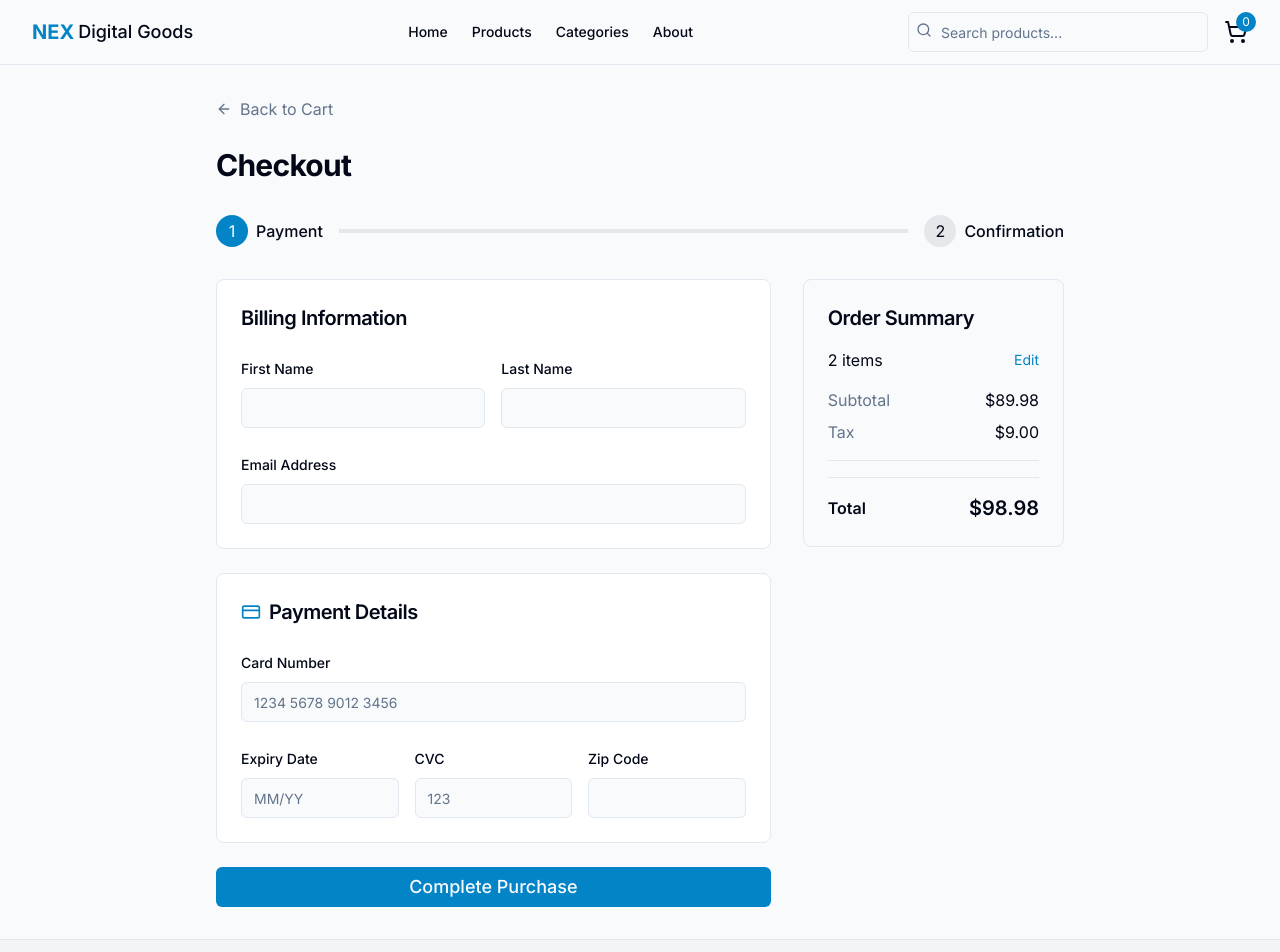
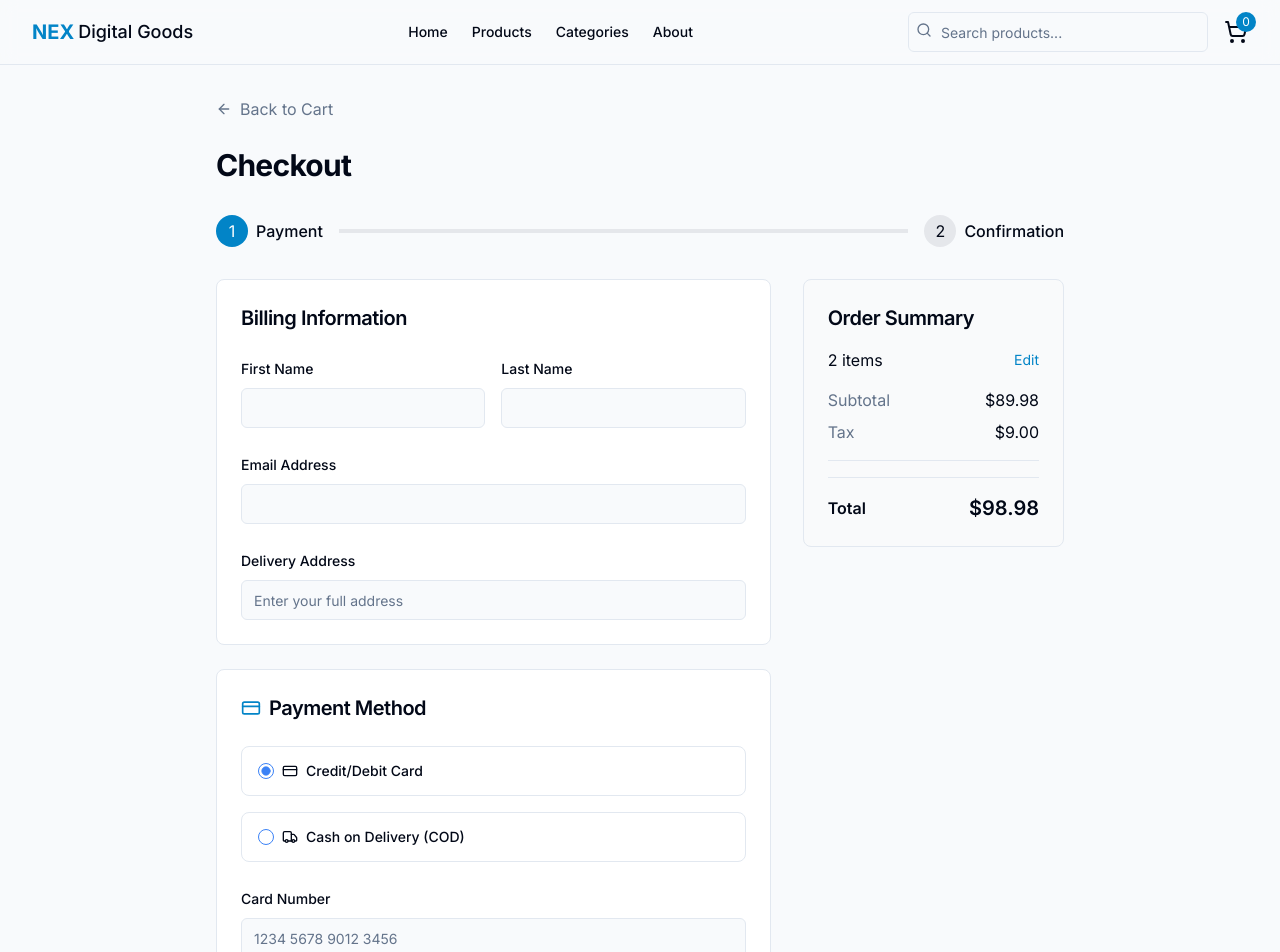
Before and after one commit to Adnanwebguy1996/nex-goods-emporium, a React (Vite) app: page /checkout in a window 1280 px wide. Shown: the top 952 px of the page. Built offline with nearby package versions, Linux system fonts and the light colour scheme.

Commit message:
Add COD and USDT payment options
Implement COD and USDT payment options in the checkout flow.

```diff
--- a/src/pages/Checkout.tsx
+++ b/src/pages/Checkout.tsx
@@ -13,11 +13,13 @@ import {
   SelectTrigger,
   SelectValue,
 } from "@/components/ui/select";
-import { ArrowLeft, CreditCard, CheckCircle } from "lucide-react";
+import { ArrowLeft, CreditCard, CheckCircle, Truck } from "lucide-react";
+import { RadioGroup, RadioGroupItem } from "@/components/ui/radio-group";
 
 const Checkout = () => {
   const [step, setStep] = useState(1);
   const [formCompleted, setFormCompleted] = useState(false);
+  const [paymentMethod, setPaymentMethod] = useState("card");
 
   // For demo purposes, we'll fake a completed checkout
   const handleSubmit = (e: React.FormEvent) => {
@@ -85,33 +87,68 @@ const Checkout = () => {
                       <Label htmlFor="email">Email Address</Label>
                       <Input id="email" type="email" required />
                     </div>
+
+                    <div className="space-y-2">
+                      <Label htmlFor="address">Delivery Address</Label>
+                      <Input id="address" required placeholder="Enter your full address" />
+                    </div>
                   </div>
 
                   <div className="bg-white p-6 rounded-lg border space-y-6">
                     <div className="flex items-center">
                       <CreditCard className="h-5 w-5 mr-2 text-nex-600" />
-                      <h2 className="text-xl font-semibold">Payment Details</h2>
+                      <h2 className="text-xl font-semibold">Payment Method</h2>
                     </div>
 
+                    <RadioGroup defaultValue="card" value={paymentMethod} onValueChange={setPaymentMethod} className="gap-4">
+                      <div className="flex items-center space-x-2 border p-4 rounded-lg">
+                        <RadioGroupItem value="card" id="payment-card" />
+                        <Label htmlFor="payment-card" className="flex items-center gap-2 cursor-pointer">
+                          <CreditCard className="h-4 w-4" />
+                          <span>Credit/Debit Card</span>
+                        </Label>
+                      </div>
+
+                      <div className="flex items-center space-x-2 border p-4 rounded-lg">
+                        <RadioGroupItem value="cod" id="payment-cod" />
+                        <Label htmlFor="payment-cod" className="flex items-center gap-2 cursor-pointer">
+                          <Truck className="h-4 w-4" />
+                          <span>Cash on Delivery (COD)</span>
+                        </Label>
+                      </div>
+                    </RadioGroup>
+
+                    {paymentMethod === "card" && (
+                      <div className="space-y-4">
                         <div className="space-y-2">
                           <Label htmlFor="cardNumber">Card Number</Label>
-                      <Input id="cardNumber" placeholder="1234 5678 9012 3456" required />
+                          <Input id="cardNumber" placeholder="1234 5678 9012 3456" required={paymentMethod === "card"} />
                         </div>
 
                         <div className="grid grid-cols-3 gap-4">
                           <div className="space-y-2 col-span-1">
                             <Label htmlFor="expiryDate">Expiry Date</Label>
-                        <Input id="expiryDate" placeholder="MM/YY" required />
+                            <Input id="expiryDate" placeholder="MM/YY" required={paymentMethod === "card"} />
                           </div>
                           <div className="space-y-2 col-span-1">
                             <Label htmlFor="cvc">CVC</Label>
-                        <Input id="cvc" placeholder="123" required />
+                            <Input id="cvc" placeholder="123" required={paymentMethod === "card"} />
                           </div>
                           <div className="space-y-2 col-span-1">
                             <Label htmlFor="zipCode">Zip Code</Label>
-                        <Input id="zipCode" required />
+                            <Input id="zipCode" required={paymentMethod === "card"} />
                           </div>
                         </div>
+                      </div>
+                    )}
+
+                    {paymentMethod === "cod" && (
+                      <div className="bg-gray-50 p-4 rounded-lg">
+                        <p className="text-sm text-muted-foreground">
+                          Pay with cash upon delivery. Please have the exact amount ready when your order arrives.
+                        </p>
+                      </div>
+                    )}
                   </div>
 
                   <Button
@@ -177,6 +214,10 @@ const Checkout = () => {
                     <span>customer@example.com</span>
                   </div>
                   <div className="flex justify-between">
+                    <span className="font-medium">Payment Method:</span>
+                    <span>{paymentMethod === "cod" ? "Cash on Delivery" : "Credit Card"}</span>
+                  </div>
+                  <div className="flex justify-between">
                     <span className="font-medium">Total:</span>
                     <span>$98.98</span>
                   </div>
@@ -184,8 +225,10 @@ const Checkout = () => {
               </div>
 
               <p className="mb-6">
-                You will receive an email confirmation shortly with your order details
-                and download instructions.
+                {paymentMethod === "cod"
+                  ? "You will receive an email confirmation shortly with your order details. Please have the exact payment amount ready at delivery."
+                  : "You will receive an email confirmation shortly with your order details and download instructions."
+                }
               </p>
 
               <div className="flex flex-col sm:flex-row gap-4 justify-center">
```
Lines whose indentation alone changed are shown as unchanged.
